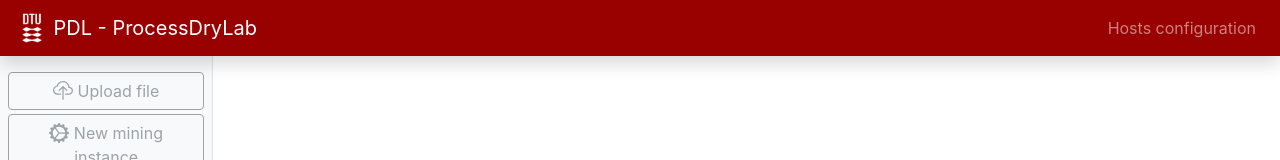
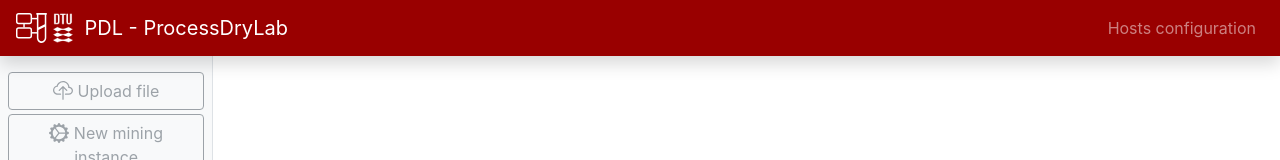
Before and after one commit to ProcessDryLab/dashboard-2, a Vue app: page / in a window 1280 px wide. Shown: the top 160 px of the page. Built offline with nearby package versions, Linux system fonts and the light colour scheme; no server answers.

Commit message:
Logo update

```diff
--- a/src/components/Navbar.vue
+++ b/src/components/Navbar.vue
@@ -1,6 +1,7 @@
 <template>
 	<b-navbar toggleable="lg" type="dark" class="shadow fixed-top" style="background-color: #900 !important">
 		<b-navbar-brand href="#">
+			<img src="@/assets/logo.svg" class="d-inline-block align-top" alt="DTU" height="30" />
 			<img src="@/assets/dtu.png" class="d-inline-block align-top" alt="DTU" height="30" />
 			PDL - ProcessDryLab
 		</b-navbar-brand>
```
Also changed, not shown: src/assets/logo.png (deleted), src/assets/logo.svg (added).
